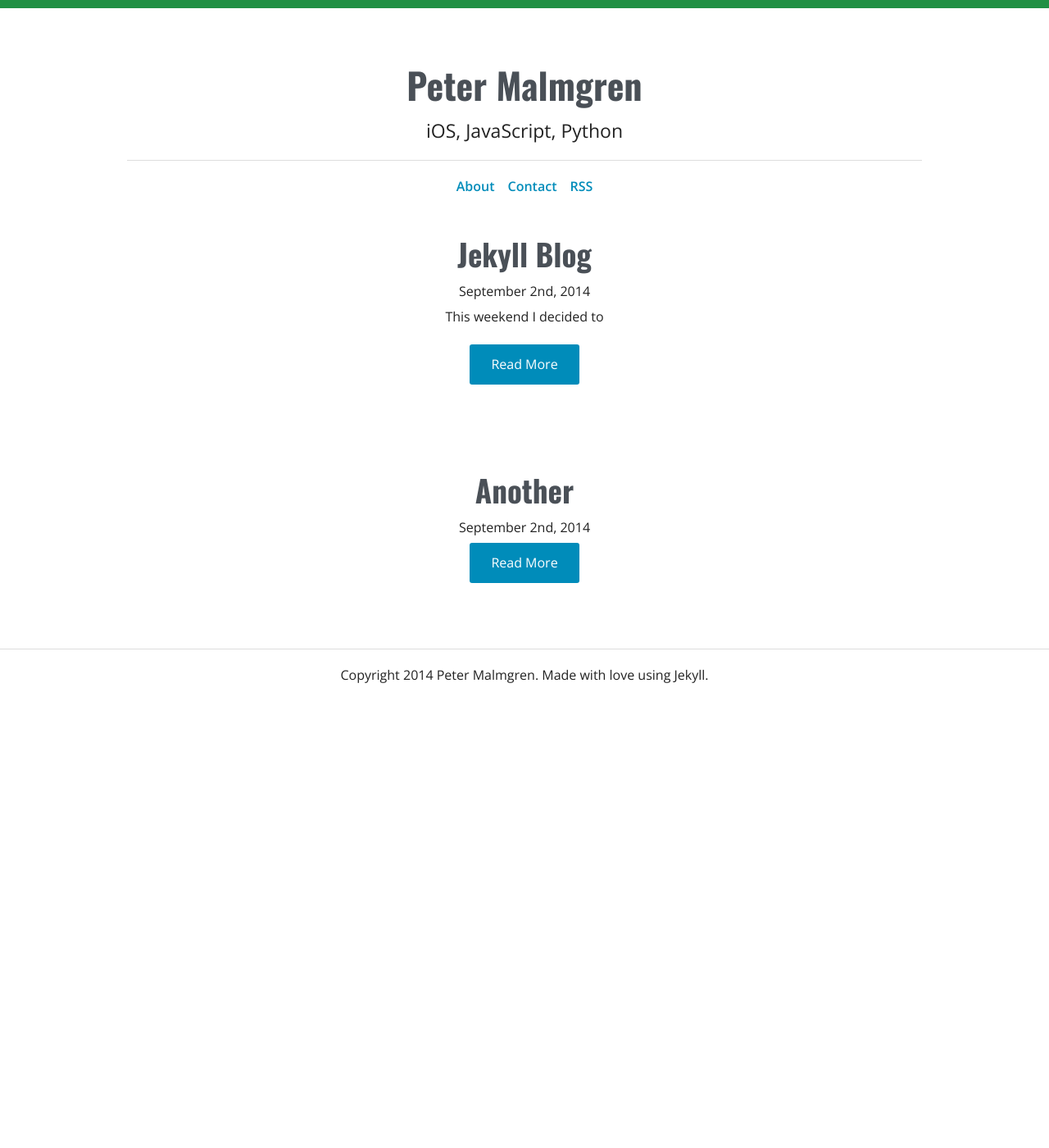
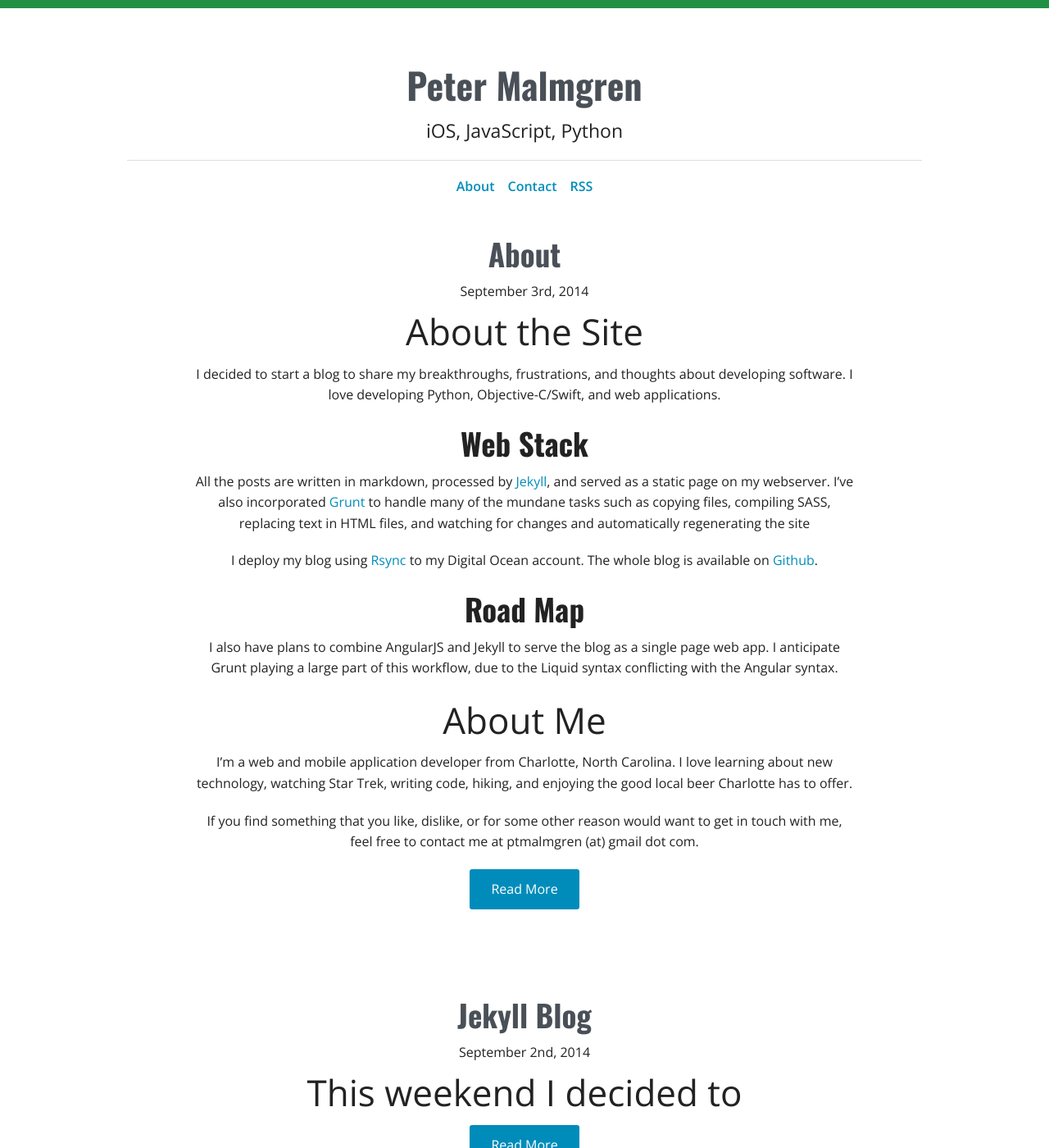
Before and after one commit to pmalmgren/petermalmgren.com, a Jekyll site: the page built from index.html, in a window 1280 px wide and 1400 px high. Shown: the whole window at 82% size. Built offline with Jekyll 4.4.1, drawn with Linux system fonts in a browser that asks for light colours.

Commit message:
added disqus and started adding content

```diff
--- a/_layouts/default.html
+++ b/_layouts/default.html
@@ -26,7 +26,7 @@
         <ul class="button-group">
           <li><a href="#">About</a></li>
           <li><a href="#">Contact</a></li>
-          <li><a href="/feed.xml">RSS</a></li>
+          <li><a href="#">RSS</a></li>
         </ul>
       </div>
     </div>
--- a/_layouts/post.html
+++ b/_layouts/post.html
@@ -17,7 +17,7 @@ layout: default
 				  {% endcase %}
 				{{ page.date | date: "%Y" }}
 				</h6>
-				{{ page.content }}
+				{{ content }}
 			</article>
 		</div>
 	</div>
--- /dev/null
+++ b/_posts/2014-09-03-about.md
@@ -0,0 +1,21 @@
+---
+layout: post
+title: About
+permalink: /about
+---
+
+#About the Site
+I decided to start a blog to share my breakthroughs, frustrations, and thoughts about developing software. I love developing Python, Objective-C/Swift, and web applications.
+
+##Web Stack
+All the posts are written in markdown, processed by [Jekyll](http://jekyllrb.com/), and served as a static page on my webserver. I've also incorporated [Grunt](http://gruntjs.com/) to handle many of the mundane tasks such as copying files, compiling SASS, replacing text in HTML files, and watching for changes and automatically regenerating the site
+
+I deploy my blog using [Rsync](http://rsync.samba.org/) to my Digital Ocean account. The whole blog is available on [Github](https://github.com/ptmalmgren/petermalmgren.com).
+
+##Road Map
+I also have plans to combine AngularJS and Jekyll to serve the blog as a single page web app. I anticipate Grunt playing a large part of this workflow, due to the Liquid syntax conflicting with the Angular syntax.
+
+#About Me
+I'm a web and mobile application developer from Charlotte, North Carolina. I love learning about new technology, watching Star Trek, writing code, hiking, and enjoying the good local beer Charlotte has to offer.
+
+If you find something that you like, dislike, or for some other reason would want to get in touch with me, feel free to contact me at ptmalmgren (at) gmail dot com.
```
Also changed, not shown: _posts/2014-09-02-test.md (+1 -1 lines), package.json (+5 -5 lines), _posts/2014-09-02-another.md (deleted).
